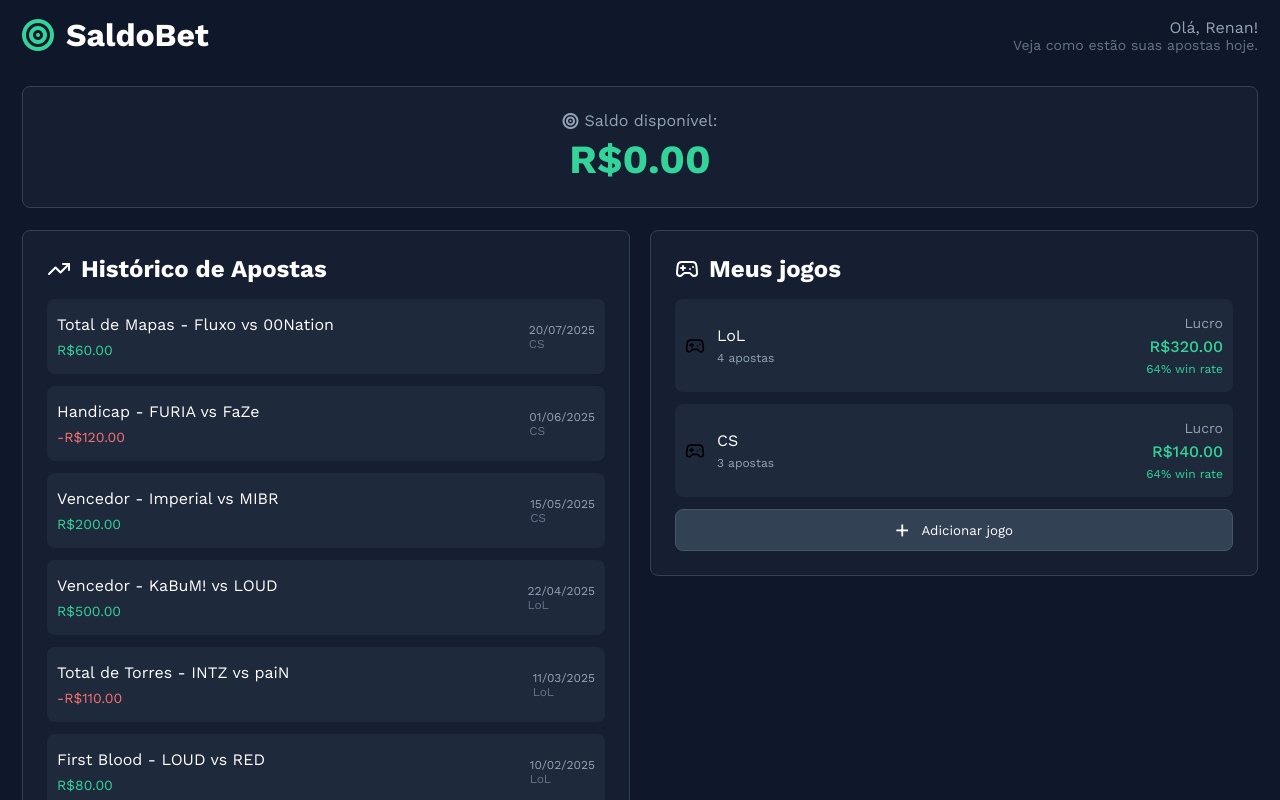
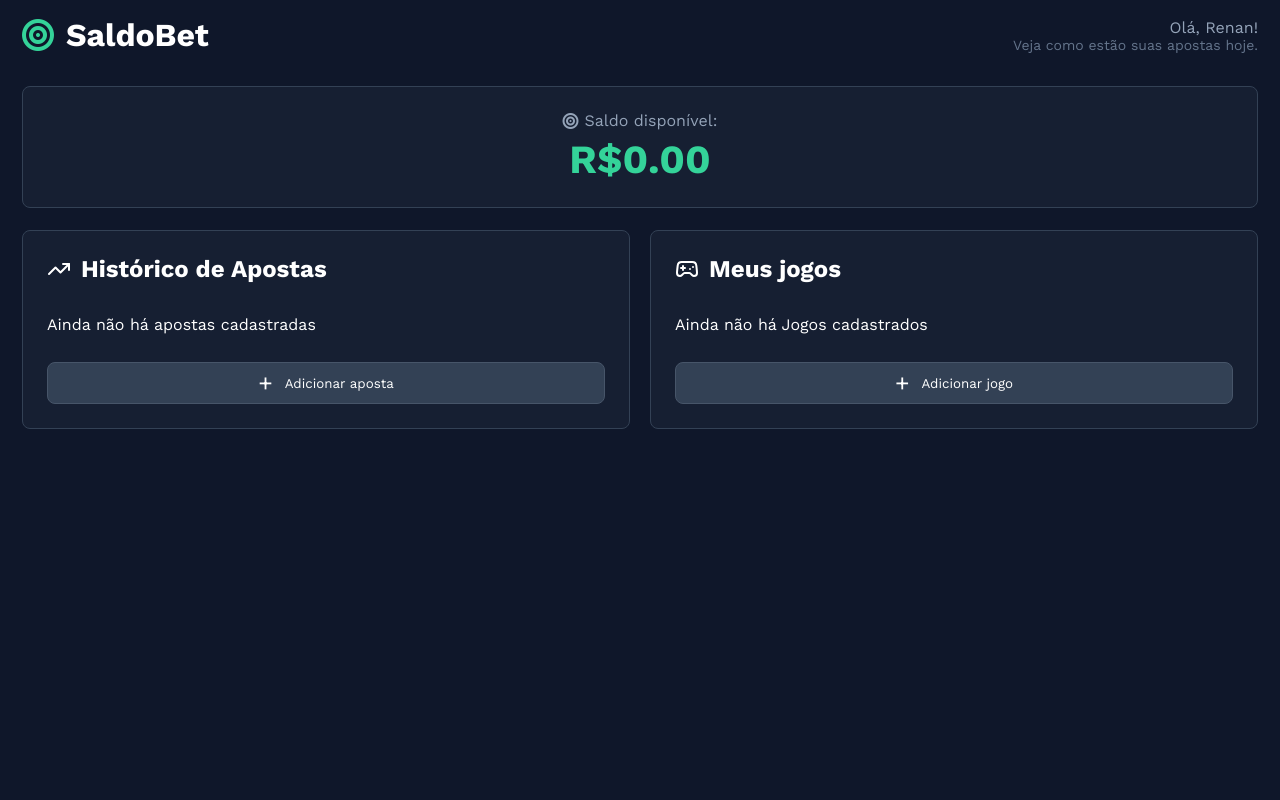
Before and after one commit to RenanppCosta/SaldoBet, an Angular app: page / in a window 1280 px wide. Shown: the top 800 px of the page. Built offline with nearby package versions, Linux system fonts and the light colour scheme.

Commit message:
fix: removing mocking bets and games

```diff
--- a/src/app/dashboard/bets-history/bets-history.component.html
+++ b/src/app/dashboard/bets-history/bets-history.component.html
@@ -6,6 +6,8 @@
     <div class="container-list-bets">
         @for(bet of bets(); track bet.id){
             <app-bet [bet]="bet"></app-bet>
+        }@empty {
+            <span style="color: #fff; margin: 16px 0;">Ainda não há apostas cadastradas</span>
         }
     </div>
     <div class="container-button">
--- a/src/app/dashboard/dashboard.component.html
+++ b/src/app/dashboard/dashboard.component.html
@@ -1,5 +1,5 @@
 <section style="margin-bottom: 24px;">
-    <app-account-balance [balance]="balance()"></app-account-balance>
+    <app-account-balance [balance]="balance"></app-account-balance>
     <div class="container-history">
         <app-bets-history [bets]="allBets()" [games]="games()" (createdBet)="handleNewBet($event)"></app-bets-history>
         <app-games [games]="games()" (createdGame)="handleNewGame($event)"></app-games>
--- a/src/app/dashboard/dashboard.component.ts
+++ b/src/app/dashboard/dashboard.component.ts
@@ -11,96 +11,11 @@ import { Bet, PossibleResult } from './models/bet.model';
   templateUrl: './dashboard.component.html',
   styleUrl: './dashboard.component.css'
 })
-export class DashboardComponent implements OnInit {
+export class DashboardComponent  {
 
-  balance: WritableSignal<number> = signal(0);
-  games: WritableSignal<Game[]> = signal([]);
-  allBets: WritableSignal<Bet[]> = signal([]);
-
-  ngOnInit() {
-    const lolGame: Game = {
-      name: 'LoL',
-      profit: 320,
-      bets: []
-    };
-
-    const csgoGame: Game = {
-      name: 'CS',
-      profit: 140,
-      bets: []
-    };
-
-    const lolBets: Bet[] = [
-      {
-        id: '1',
-        description: 'ML paiN - paiN x LOUD',
-        result: PossibleResult.LOSE,
-        profit: 150,
-        date: new Date('2025-01-05T00:00'),
-        game: lolGame
-      },
-      {
-        id: '2',
-        description: 'First Blood - LOUD vs RED',
-        result: PossibleResult.WIN,
-        profit: 80,
-        date: new Date('2025-02-10T00:00'),
-        game: lolGame
-      },
-      {
-        id: '3',
-        description: 'Total de Torres - INTZ vs paiN',
-        result: PossibleResult.LOSE,
-        profit: 110,
-        date: new Date('2025-03-11T00:00'),
-        game: lolGame
-      },
-      {
-        id: '4',
-        description: 'Vencedor - KaBuM! vs LOUD',
-        result: PossibleResult.WIN,
-        profit: 500,
-        date: new Date('2025-04-22T00:00'),
-        game: lolGame
-      }
-    ];
-
-    const csgoBets: Bet[] = [
-      {
-        id: '5',
-        description: 'Vencedor - Imperial vs MIBR',
-        result: PossibleResult.WIN,
-        profit: 200,
-        date: new Date('2025-05-15T00:00'),
-        game: csgoGame
-      },
-      {
-        id: '6',
-        description: 'Handicap - FURIA vs FaZe',
-        result: PossibleResult.LOSE,
-        profit: 120,
-        date: new Date('2025-06-01T00:00'),
-        game: csgoGame
-      },
-      {
-        id: '7',
-        description: 'Total de Mapas - Fluxo vs 00Nation',
-        result: PossibleResult.WIN,
-        profit: 60,
-        date: new Date('2025-07-20T00:00'),
-        game: csgoGame
-      }
-    ];
-
-    lolGame.bets = lolBets;
-    csgoGame.bets = csgoBets;
-
-    const initialGames = [lolGame, csgoGame];
-    const initialBets = [...lolBets, ...csgoBets].sort((a, b) => b.date.getTime() - a.date.getTime());
-
-    this.games.set(initialGames);
-    this.allBets.set(initialBets);
-  }
+  balance = 0;
+  games = signal<Game[]>([]);
+  allBets = signal<Bet[]>([]);
 
   handleNewBet(newBet: Bet) {
     this.allBets.update(currentBets => [newBet, ...currentBets]);
--- a/src/app/dashboard/games/games.component.html
+++ b/src/app/dashboard/games/games.component.html
@@ -6,6 +6,8 @@
     <div class="container-list-games">
         @for(game of games(); track game){
             <app-game [game]="game"></app-game>
+        } @empty {
+            <span style="color: #fff; margin: 16px 0;">Ainda não há Jogos cadastrados</span>
         }
 
     </div>
@@ -29,11 +31,6 @@
             <input [(ngModel)]="newGameForm.name" class="input" type="text" name="name-game">
         </label>
 
-        <label class="label-group">
-            Lucro/Perda
-            <input [(ngModel)]="newGameForm.profit" class="input" type="number" name="value-profit" min="0.01" step="0.01" placeholder="R$ 500,00" required>
-        </label>
-
         <app-button>
             Adicionar Jogo
         </app-button>
--- a/src/app/dashboard/games/games.component.ts
+++ b/src/app/dashboard/games/games.component.ts
@@ -17,13 +17,12 @@ export class GamesComponent {
 
   newGameForm = {
     name: "",
-    profit: "",
   }
 
   onSubmit(){
     const newGame = new Game(
       this.newGameForm.name,
-      Number(this.newGameForm.profit)
+      0
     )
 
     this.createdGame.emit(newGame);
```
